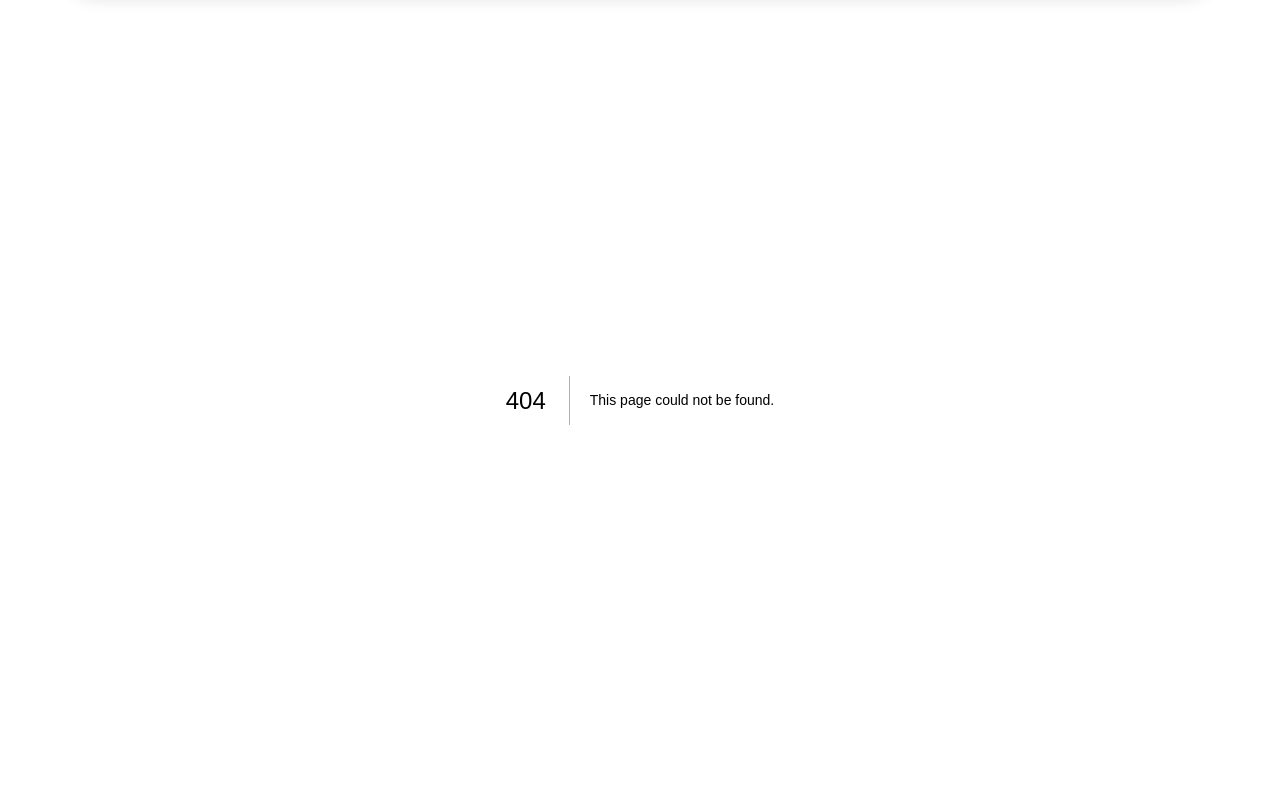
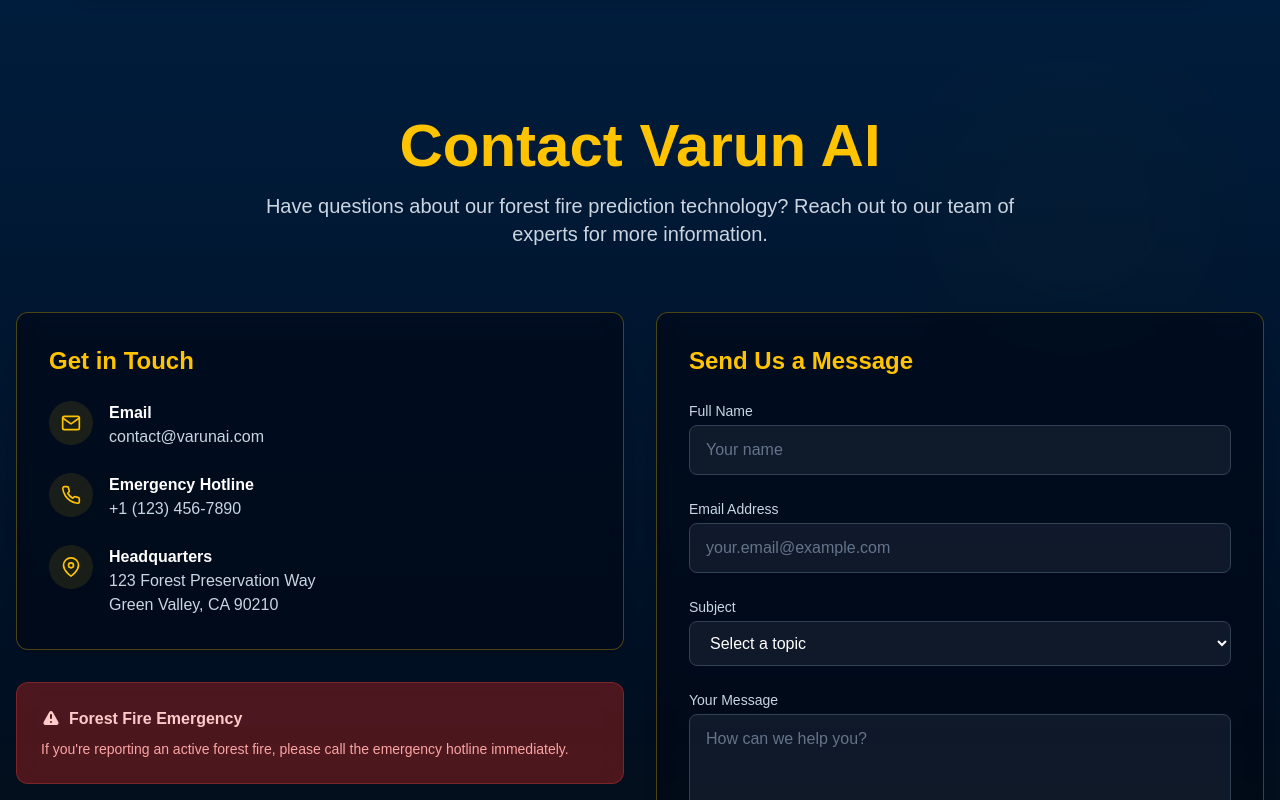
Before and after one commit to kaushal-Prakash/sam-ai, a Next.js app: page /contact-us in a window 1280 px wide. Before the commit this address had no page. Shown: the top 800 px of the page. Built offline with nearby package versions, Linux system fonts and the light colour scheme.

Commit message:
contact us page completed

```diff
--- /dev/null
+++ b/src/app/contact-us/page.tsx
@@ -0,0 +1,211 @@
+"use client";
+import React, { useState } from "react";
+import { FiMail, FiPhone, FiMapPin, FiSend } from "react-icons/fi";
+
+const ContactPage = () => {
+  const [isSubmitting, setIsSubmitting] = useState(false);
+  const [showSuccess, setShowSuccess] = useState(false);
+
+  const handleSubmit = (e : React.FormEvent) => {
+    e.preventDefault();
+    setIsSubmitting(true);
+
+    const plane = document.querySelector(".plane");
+    plane?.classList.add("fly");
+
+
+    setTimeout(() => {
+        plane?.classList.remove('fly');
+      }, 1000);
+  };
+
+  return (
+    <div className="relative min-h-screen bg-gradient-to-b from-(--cs-dark-blue) to-(--cs-darker-blue) overflow-hidden">
+      {/* Background elements */}
+      <div className="absolute inset-0 opacity-20">
+        <div className="absolute bottom-0 left-0 w-full h-1/3 bg-gradient-to-t from-(--cs-yellow) to-transparent opacity-30"></div>
+        <div className="absolute top-20 right-20 w-64 h-64 rounded-full bg-(--cs-yellow) blur-[80px] opacity-10"></div>
+      </div>
+
+      {/* Main content */}
+      <div className="relative z-10 container mx-auto px-4 py-16 md:py-24">
+        {/* Header */}
+        <div className="text-center mb-16 contact__header">
+          <h1 className="text-4xl md:text-6xl pt-5 font-bold bg-clip-text text-transparent bg-gradient-to-r from-(--cs-yellow) to-[#FFC300] mb-4">
+            Contact Varun AI
+          </h1>
+          <p className="text-lg md:text-xl text-[#cbd5e1] max-w-3xl mx-auto">
+            Have questions about our forest fire prediction technology? Reach
+            out to our team of experts for more information.
+          </p>
+        </div>
+
+        <div className="grid grid-cols-1 lg:grid-cols-2 gap-8">
+          {/* Contact Info */}
+          <div className="space-y-8">
+            <div className="bg-(--cs-darker-blue)/60 backdrop-blur-sm border border-(--cs-yellow)/30 rounded-xl p-8 shadow-lg contact__info">
+              <h2 className="text-2xl font-bold text-(--cs-yellow) mb-6">
+                Get in Touch
+              </h2>
+
+              <div className="space-y-6">
+                <div className="flex items-start gap-4">
+                  <div className="p-3 bg-(--cs-yellow)/10 rounded-full">
+                    <FiMail className="text-(--cs-yellow) text-xl" />
+                  </div>
+                  <div>
+                    <h3 className="font-semibold text-white">Email</h3>
+                    <a
+                      href="mailto:contact@varunai.com"
+                      className="text-[#cbd5e1] hover:text-(--cs-yellow) transition"
+                    >
+                      contact@varunai.com
+                    </a>
+                  </div>
+                </div>
+
+                <div className="flex items-start gap-4">
+                  <div className="p-3 bg-(--cs-yellow)/10 rounded-full">
+                    <FiPhone className="text-(--cs-yellow) text-xl" />
+                  </div>
+                  <div>
+                    <h3 className="font-semibold text-white">
+                      Emergency Hotline
+                    </h3>
+                    <a
+                      href="tel:+11234567890"
+                      className="text-[#cbd5e1] hover:text-(--cs-yellow) transition"
+                    >
+                      +1 (123) 456-7890
+                    </a>
+                  </div>
+                </div>
+
+                <div className="flex items-start gap-4">
+                  <div className="p-3 bg-(--cs-yellow)/10 rounded-full">
+                    <FiMapPin className="text-(--cs-yellow) text-xl" />
+                  </div>
+                  <div>
+                    <h3 className="font-semibold text-white">Headquarters</h3>
+                    <p className="text-[#cbd5e1]">
+                      123 Forest Preservation Way
+                      <br />
+                      Green Valley, CA 90210
+                    </p>
+                  </div>
+                </div>
+              </div>
+            </div>
+
+            {/* Emergency Alert */}
+            <div className="bg-[#7f1d1d]/60 backdrop-blur-sm border border-[#ef4444]/30 rounded-xl p-6 animate-pulse contact__emergency">
+              <h3 className="font-bold text-[#fecaca] flex items-center gap-2">
+                <svg
+                  className="w-5 h-5"
+                  fill="currentColor"
+                  viewBox="0 0 20 20"
+                >
+                  <path
+                    fillRule="evenodd"
+                    d="M8.257 3.099c.765-1.36 2.722-1.36 3.486 0l5.58 9.92c.75 1.334-.213 2.98-1.742 2.98H4.42c-1.53 0-2.493-1.646-1.743-2.98l5.58-9.92zM11 13a1 1 0 11-2 0 1 1 0 012 0zm-1-8a1 1 0 00-1 1v3a1 1 0 002 0V6a1 1 0 00-1-1z"
+                    clipRule="evenodd"
+                  />
+                </svg>
+                Forest Fire Emergency
+              </h3>
+              <p className="text-[#fca5a5] mt-2 text-sm">
+                If you're reporting an active forest fire, please call the
+                emergency hotline immediately.
+              </p>
+            </div>
+          </div>
+
+          {/* Contact Form */}
+          <div className="bg-(--cs-darker-blue)/60 backdrop-blur-sm border border-(--cs-yellow)/30 rounded-xl p-8 shadow-lg contact__form">
+            <h2 className="text-2xl font-bold text-(--cs-yellow) mb-6">
+              Send Us a Message
+            </h2>
+
+            <form className="space-y-6">
+              <div>
+                <label
+                  htmlFor="name"
+                  className="block text-sm font-medium text-[#cbd5e1] mb-1"
+                >
+                  Full Name
+                </label>
+                <input
+                  type="text"
+                  id="name"
+                  className="w-full px-4 py-3 bg-[#1e293b]/50 border border-[#334155] rounded-lg focus:ring-2 focus:ring-(--cs-yellow) focus:border-transparent text-white placeholder-[#64748b]"
+                  placeholder="Your name"
+                />
+              </div>
+
+              <div>
+                <label
+                  htmlFor="email"
+                  className="block text-sm font-medium text-[#cbd5e1] mb-1"
+                >
+                  Email Address
+                </label>
+                <input
+                  type="email"
+                  id="email"
+                  className="w-full px-4 py-3 bg-[#1e293b]/50 border border-[#334155] rounded-lg focus:ring-2 focus:ring-(--cs-yellow) focus:border-transparent text-white placeholder-[#64748b]"
+                  placeholder="your.email@example.com"
+                />
+              </div>
+
+              <div>
+                <label
+                  htmlFor="subject"
+                  className="block text-sm font-medium text-[#cbd5e1] mb-1"
+                >
+                  Subject
+                </label>
+                <select
+                  id="subject"
+                  className="w-full px-4 py-3 bg-[#1e293b]/50 border border-[#334155] rounded-lg focus:ring-2 focus:ring-(--cs-yellow) focus:border-transparent text-white"
+                >
+                  <option value="">Select a topic</option>
+                  <option value="prediction">Fire Prediction Inquiry</option>
+                  <option value="partnership">Partnership Opportunities</option>
+                  <option value="technical">Technical Support</option>
+                  <option value="media">Media/Press Inquiry</option>
+                  <option value="other">Other</option>
+                </select>
+              </div>
+
+              <div>
+                <label
+                  htmlFor="message"
+                  className="block text-sm font-medium text-[#cbd5e1] mb-1"
+                >
+                  Your Message
+                </label>
+                <textarea
+                  id="message"
+                  rows={5}
+                  className="w-full px-4 py-3 bg-[#1e293b]/50 border border-[#334155] rounded-lg focus:ring-2 focus:ring-(--cs-yellow) focus:border-transparent text-white placeholder-[#64748b]"
+                  placeholder="How can we help you?"
+                ></textarea>
+              </div>
+
+              <button
+                type="submit"
+                onClick={handleSubmit}
+                className="w-full flex items-center justify-center gap-2 px-6 py-3 bg-gradient-to-r from-(--cs-yellow) to-[#FFC300] text-(--cs-darker-blue) font-semibold rounded-lg hover:opacity-90 transition-all cursor-pointer "
+              >
+                <FiSend className="text-lg plane" />
+                Send Message
+              </button>
+            </form>
+          </div>
+        </div>
+      </div>
+    </div>
+  );
+};
+
+export default ContactPage;
--- a/src/components/Navbar.tsx
+++ b/src/components/Navbar.tsx
@@ -47,7 +47,7 @@
           {/* Right side links */}
           <div className="flex items-center justify-center space-x-6 flex-1 tracking-wider font-semibold text-cs-dark-blue navbar__link">
             <Link href="#" className="hover:text-(--cs-orange) navbar__link-text">Home</Link>
-            <Link href="#" className="hover:text-(--cs-orange) navbar__link-text">Contact</Link>
+            <Link href="/contact-us" className="hover:text-(--cs-orange) navbar__link-text">Contact</Link>
             <Link href="#" className="hover:text-(--cs-orange) navbar__link-text">About Us</Link>
           </div>
         </div>
@@ -114,7 +114,7 @@
               { label: 'Prediction', href: '/prediction' },
               { label: 'Reports', href: '/reports' },
               { label: 'Trends', href: '/trends' },
-              { label: 'Contact', href: '/contact' },
+              { label: 'Contact', href: '/contact-us' },
               { label: 'About Us', href: '/about' },
             ].map(({ label, href }) => (
               <Link
--- a/src/styles/animations/animations.scss
+++ b/src/styles/animations/animations.scss
@@ -26,3 +26,33 @@
         transform: rotate(360deg);
     }
 }
+
+@keyframes down-to-up-sm {
+  0% {
+    transform: translateY(100px);
+  }
+  100% {
+    transform: translateY(0);
+  }
+}
+
+@keyframes down-to-up-lg {
+  0% {
+    transform: translateY(150px);
+  }
+  100% {
+    transform: translateY(0);
+  }
+}
+
+@keyframes fly-around {
+  0% {
+    transform: scale(1.25) rotate(0deg) translate(-20px, 20px);
+    opacity: 1;
+  }
+
+  100% {
+    transform: scale(.6) rotate(-90deg) translate(20px, -20px);
+    opacity: 0;
+  }
+}
--- /dev/null
+++ b/src/styles/components/_contact-us.scss
@@ -0,0 +1,23 @@
+.contact{
+    &__header{
+        animation: down-to-up-sm 0.5s ease-in-out;
+    }
+
+    &__form{
+        animation: down-to-up-lg 0.7s ease-in-out;
+    }
+
+    &__info{
+        animation: down-to-up-lg 0.7s ease-in-out;
+    }
+
+    &__emergency{
+        animation: down-to-up-lg 0.7s ease-in-out;
+    }
+
+
+}
+
+.fly{
+    animation: fly-around 0.5s ease-in-out;
+}
--- a/src/styles/main.scss
+++ b/src/styles/main.scss
@@ -5,3 +5,4 @@
 @import "./components/navbar";
 @import "./components/footer";
 @import "./components/hero";
+@import "./components/contact-us";
```
